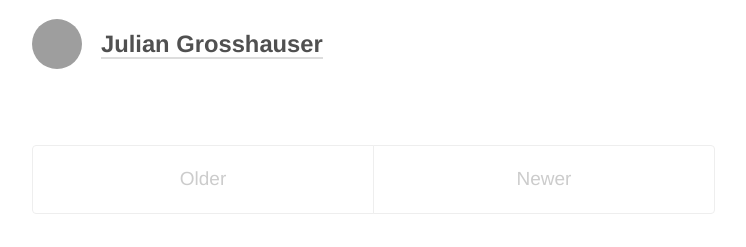
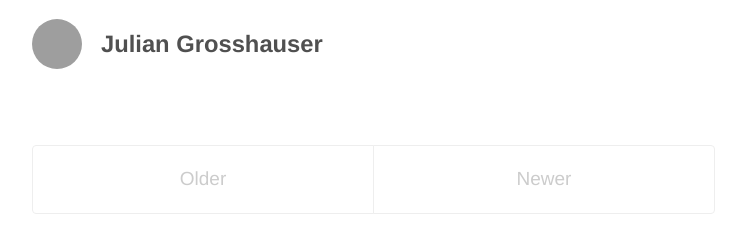
Before and after one commit to juliangrosshauser/Blog, a Jekyll site: the page built from index.html, in a window 1280 px wide. Shown: the top 247 px of the page, without its empty margins (266-1012 px from the left). Built offline with Jekyll 4.4.1, drawn with Linux system fonts in a browser that asks for light colours; the list of posts is cut into pages by our own code; grey boxes are pictures that could not be loaded.

Commit message:
Don't underline links in masthead-title

```diff
--- a/public/css/custom.css
+++ b/public/css/custom.css
@@ -49,6 +49,10 @@ a:focus {
   vertical-align: middle;
 }
 
+.masthead-title a {
+  border-bottom: 0;
+}
+
 .masthead-title img {
   display: inline;
   float: left;
```
